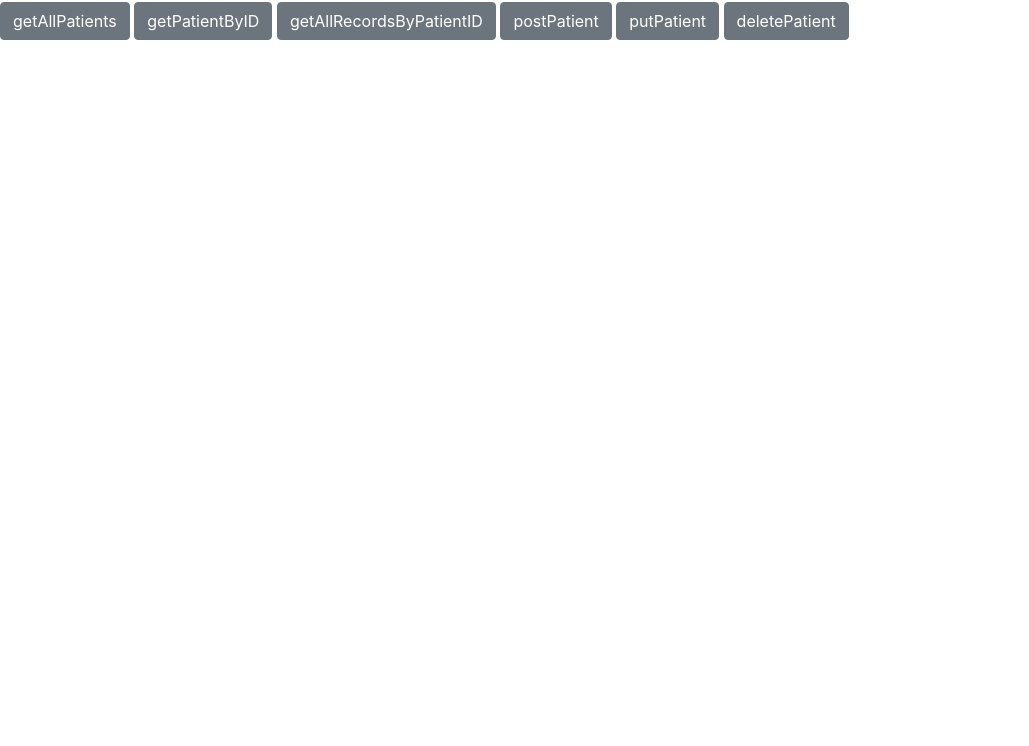
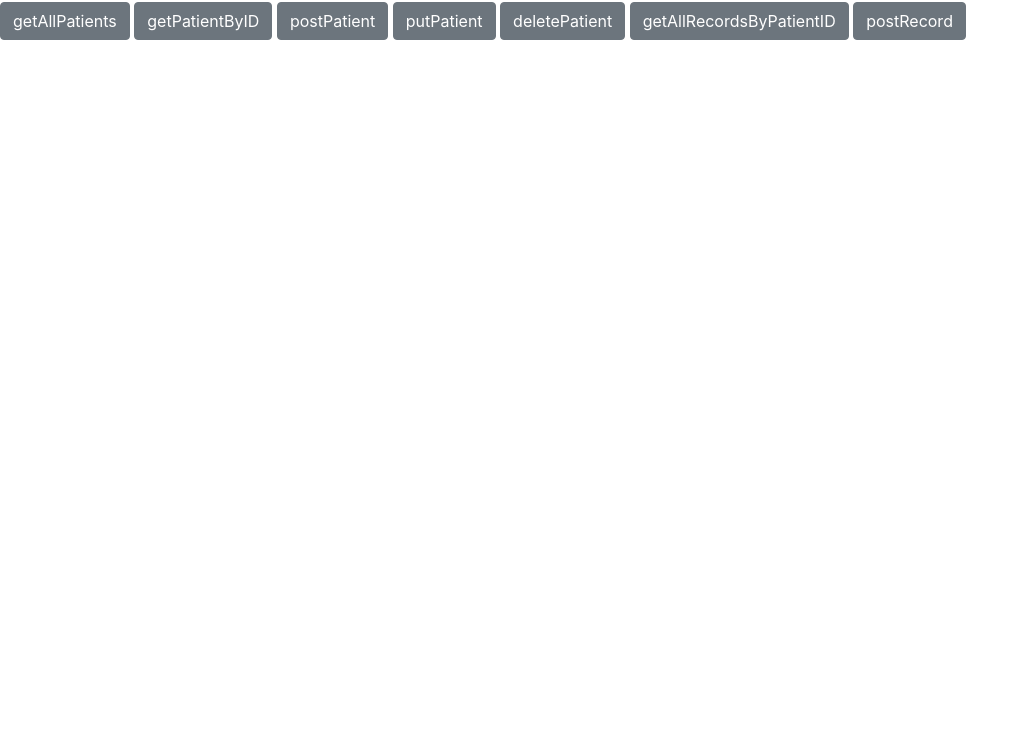
Before and after one commit to heons/PatientData_REST_API, a website: page web/test_ajax.htm in a window 1280 px wide. Shown: the part 54-800 px from the top of the page, without its empty margins (0-1029 px from the left). Drawn offline with nearby package versions, Linux system fonts and the light colour scheme.

Commit message:
add : postRecord()

```diff
--- a/web/test_ajax.htm
+++ b/web/test_ajax.htm
@@ -43,7 +43,7 @@
             console.log("function run");
         } */
 
-        var patientId = '5d9e47ea1d578d2721c8067c';
+        var patientId = '5dc1c365619b9237da2e4869';
 
         var getPatients = function(patient_id){
 
@@ -78,32 +78,6 @@
                 $("#div_result").html("error");
             });
             console.log("getPatients");
-        }
-
-        var getAllRecordsByPatientID = function(patient_id){
-
-            $.ajax({
-                url: "http://127.0.0.1:5000/patients/" + patient_id + "/records",
-                method:"GET",
-                crossDomain:true,
-                success:function(data){
-
-                    let strDisplay = "";
-                    for (let i = 0; i< data.length; ++i) {
-                        strDisplay += "<div>" + "Record Item : " + i + "</div>";
-                        strDisplay += "<div>" + "Date : " + data[i].date + "</div>";
-                        strDisplay += "<div>" + "Time : " + data[i].time + "</div>";
-                        strDisplay += "<div>" + "Type : " + data[i].type + "</div>";
-                        strDisplay += "<div>" + "Value : " + data[i].value + "</div>";
-                        strDisplay += "<br>";
-                    }
-
-                    $("#div_result").html(strDisplay);
-                }
-            }).fail(function(){
-                $("#div_result").html("error");
-            });
-            console.log("getAllRecordsByPatientID");
         }
 
         var postPatient = function() {
@@ -185,7 +159,6 @@
             });
         }
 
-
         var deletePatient = function(patient_id) {
 
             let settings = {
@@ -201,6 +174,60 @@
             });
         }
 
+        var getAllRecordsByPatientID = function(patient_id){
+
+            $.ajax({
+                url: "http://127.0.0.1:5000/patients/" + patient_id + "/records",
+                method:"GET",
+                crossDomain:true,
+                success:function(data){
+
+                    let strDisplay = "";
+                    for (let i = 0; i< data.length; ++i) {
+                        strDisplay += "<div>" + "Record Item : " + i + "</div>";
+                        strDisplay += "<div>" + "Nurse Name : " + data[i].nurse_name + "</div>";
+                        strDisplay += "<div>" + "Date : " + data[i].date + "</div>";
+                        strDisplay += "<div>" + "Time : " + data[i].time + "</div>";
+                        strDisplay += "<div>" + "Type : " + data[i].type + "</div>";
+                        strDisplay += "<div>" + "Value : " + data[i].value + "</div>";
+                        strDisplay += "<br>";
+                    }
+
+                    $("#div_result").html(strDisplay);
+                }
+            }).fail(function(){
+                $("#div_result").html("error");
+            });
+            console.log("getAllRecordsByPatientID");
+        }
+
+        var postRecord = function(patient_id) {
+            // Create a data to post here.
+            // Or you could modify function with an argument like function(form)
+            let form = new FormData();
+            form.append("nurse_name", "nancy");
+            form.append("date", "2019/11/04");
+            form.append("time", "130800");
+            form.append("type", "Blood Pressure");
+            form.append("value", "100");
+
+            let settings = {
+                "async": true,
+                "crossDomain": true,
+                url: "http://127.0.0.1:5000/patients/" + patient_id + "/records",
+                "method": "POST",
+                "processData": false,
+                "contentType": false,
+                "mimeType": "multipart/form-data",
+                "data": form
+            }
+
+            $.ajax(settings).done(function (response) {
+                alert("A record data is posted!!");
+                console.log(response);
+            });
+        }
+
     </script>
 
 
@@ -211,12 +238,14 @@
 
     <button type="button" class="btn btn-secondary" onclick="getPatients()">getAllPatients</button>
     <button type="button" class="btn btn-secondary" onclick="getPatients(patientId)">getPatientByID</button>
-    <button type="button" class="btn btn-secondary" onclick="getAllRecordsByPatientID(patientId);">getAllRecordsByPatientID</button>
+
     <button type="button" class="btn btn-secondary" onclick="postPatient()">postPatient</button>
 
     <button type="button" class="btn btn-secondary" onclick="putPatient(patientId)">putPatient</button>
     <button type="button" class="btn btn-secondary" onclick="deletePatient('5dc18dcb8bd1302a68d2cc20')">deletePatient</button>
 
+    <button type="button" class="btn btn-secondary" onclick="getAllRecordsByPatientID(patientId);">getAllRecordsByPatientID</button>
+    <button type="button" class="btn btn-secondary" onclick="postRecord(patientId);">postRecord</button>
 
     <div id="div_result">   </div>
 
```
